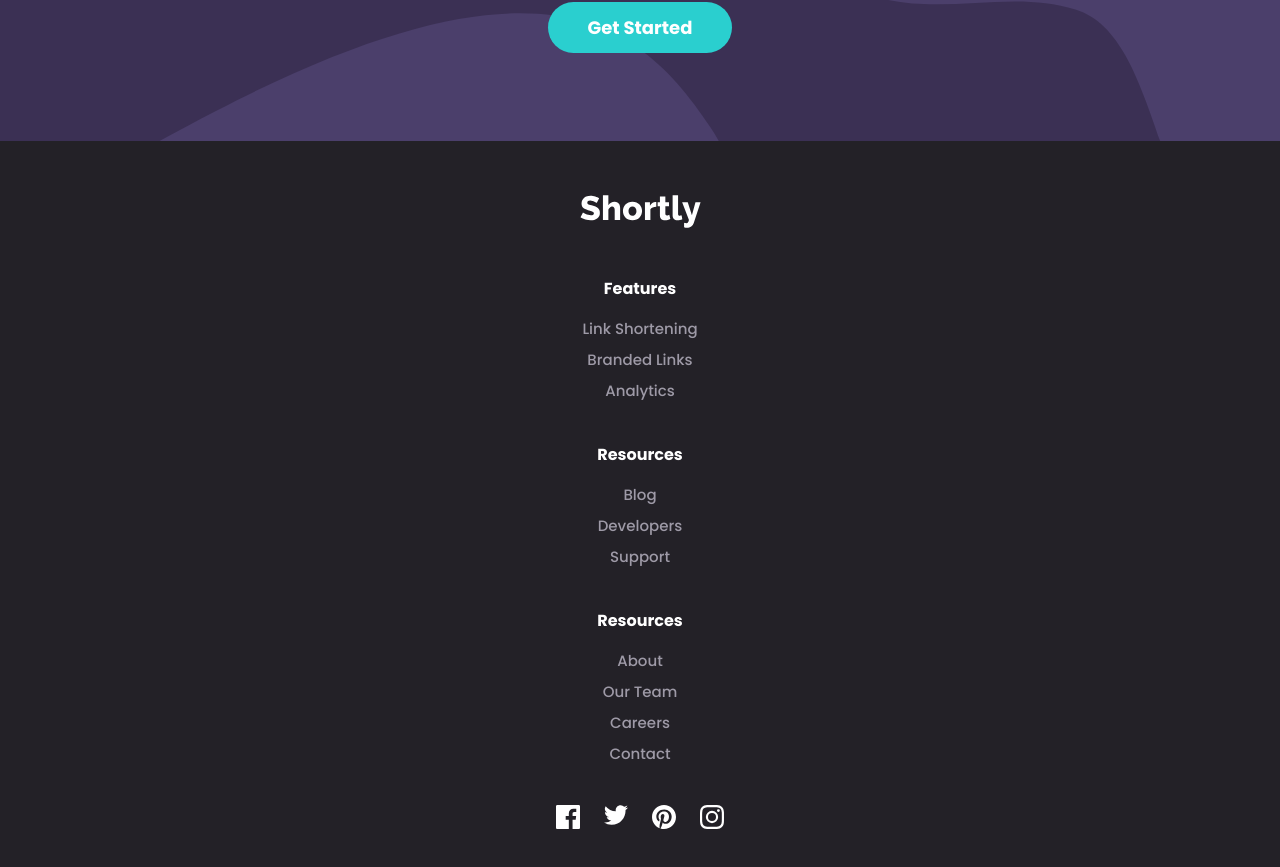
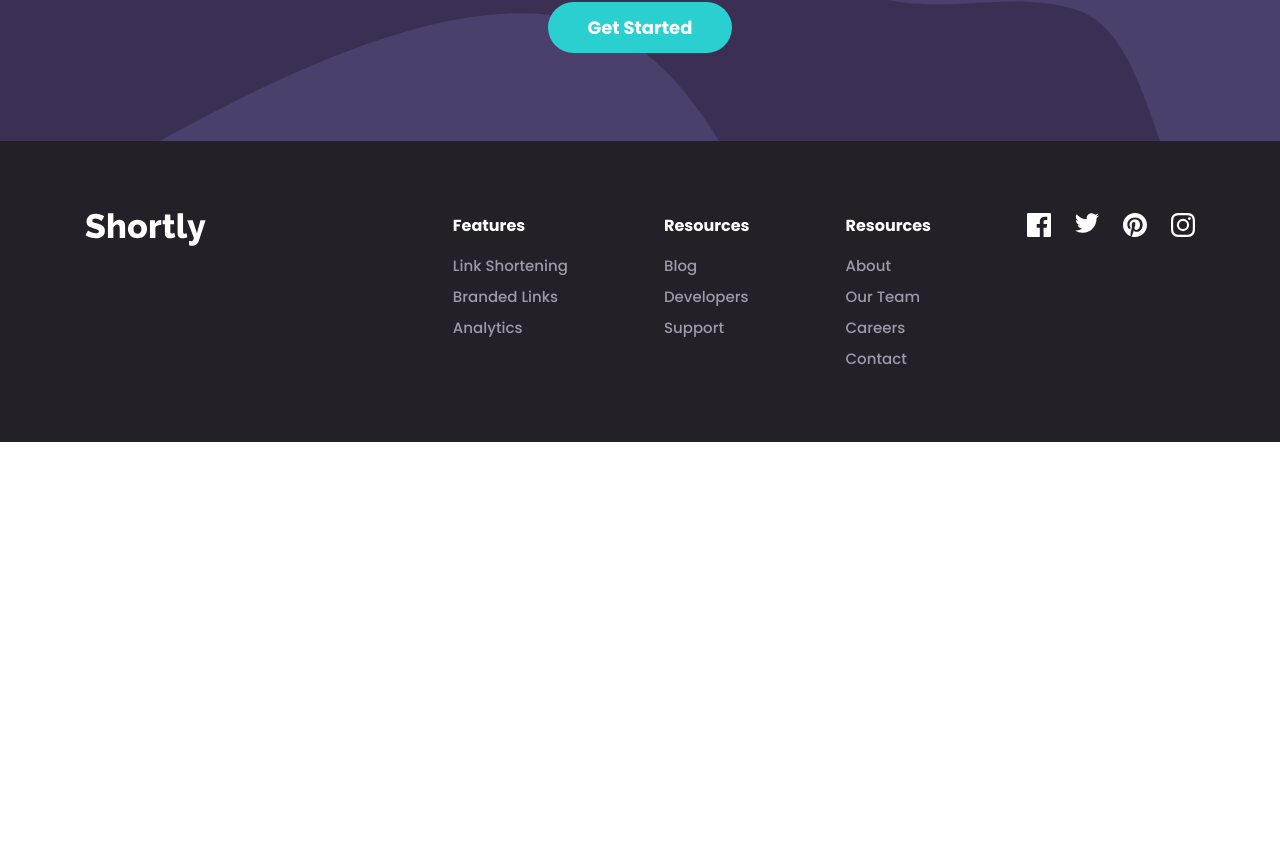
Before and after one commit to TylerAPfledderer/url-shortening-api, a Vue app: page / in a window 1280 px wide. Shown: the part 1835-2702 px from the top of the page. After the commit the page ends 2277 px from the top, so only its background shows below. Built offline with nearby package versions, Linux system fonts and the light colour scheme.

Commit message:
feat(App.vue): Update styling for the Footer at desktop screen sizes.

```diff
--- a/src/App.vue
+++ b/src/App.vue
@@ -156,6 +156,7 @@
     </section>
   </main>
   <footer class="Footer">
+    <div class="desktop-wrapper">
       <div class="Footer__logo">
         <svg xmlns="http://www.w3.org/2000/svg" viewBox="0 0 121 33">
           <path
@@ -233,6 +234,7 @@
           </li>
         </ul>
       </nav>
+    </div>
   </footer>
 </template>
 
@@ -765,11 +767,14 @@ main {
 .Footer {
   background: var(--neutral-800);
   color: white;
+  padding: 54px 0;
+}
+
+.Footer .desktop-wrapper {
   display: flex;
   flex-direction: column;
   gap: 48px;
   align-items: center;
-  padding: 54px 0;
 }
 
 .Footer__logo {
@@ -799,7 +804,7 @@ main {
 
 .FooterNav__links a:hover,
 .FooterNav__links a:focus {
-  text-decoration: underline;
+  color: var(--primary-cyan);
 }
 
 .FooterNav__socials {
@@ -810,6 +815,27 @@ main {
 .FooterNav__socials a:hover svg path,
 .FooterNav__socials a:focus svg path {
   fill: var(--primary-cyan);
+}
+
+@media (min-width: 1124px) {
+  .Footer {
+    padding: 72px var(--base-padding-x);
+  }
+
+  .Footer .desktop-wrapper {
+    flex-direction: row;
+    justify-content: space-between;
+    align-items: flex-start;
+  }
+
+  .FooterNav {
+    flex-direction: row;
+    gap: 96px;
+  }
+
+  .FooterNav__group {
+    text-align: left;
+  }
 }
 
 /* == Utilities == */
```
Lines whose indentation alone changed are shown as unchanged.
